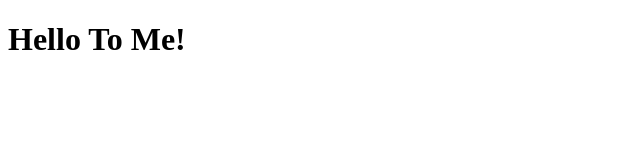
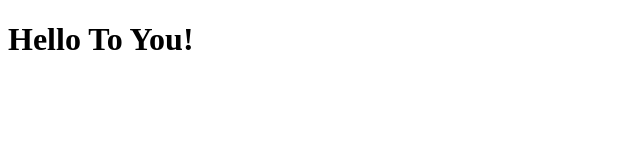
Before and after one commit to rggrim/CSC2510, a plain HTML site: page index.html in a window 1280 px wide. Shown: the full height of the page, 0-640 px from the left. Drawn offline with Linux system fonts and the light colour scheme.

Commit message:
Update index.html

```diff
--- a/index.html
+++ b/index.html
@@ -6,7 +6,7 @@
     <title>Hello To Me!</title>
 </head>
 <body>
-    <h1>Hello To Me!</h1>
+    <h1>Hello To You!</h1>
     <!--h1 is just a header-->
 </body>
 </html>
```
